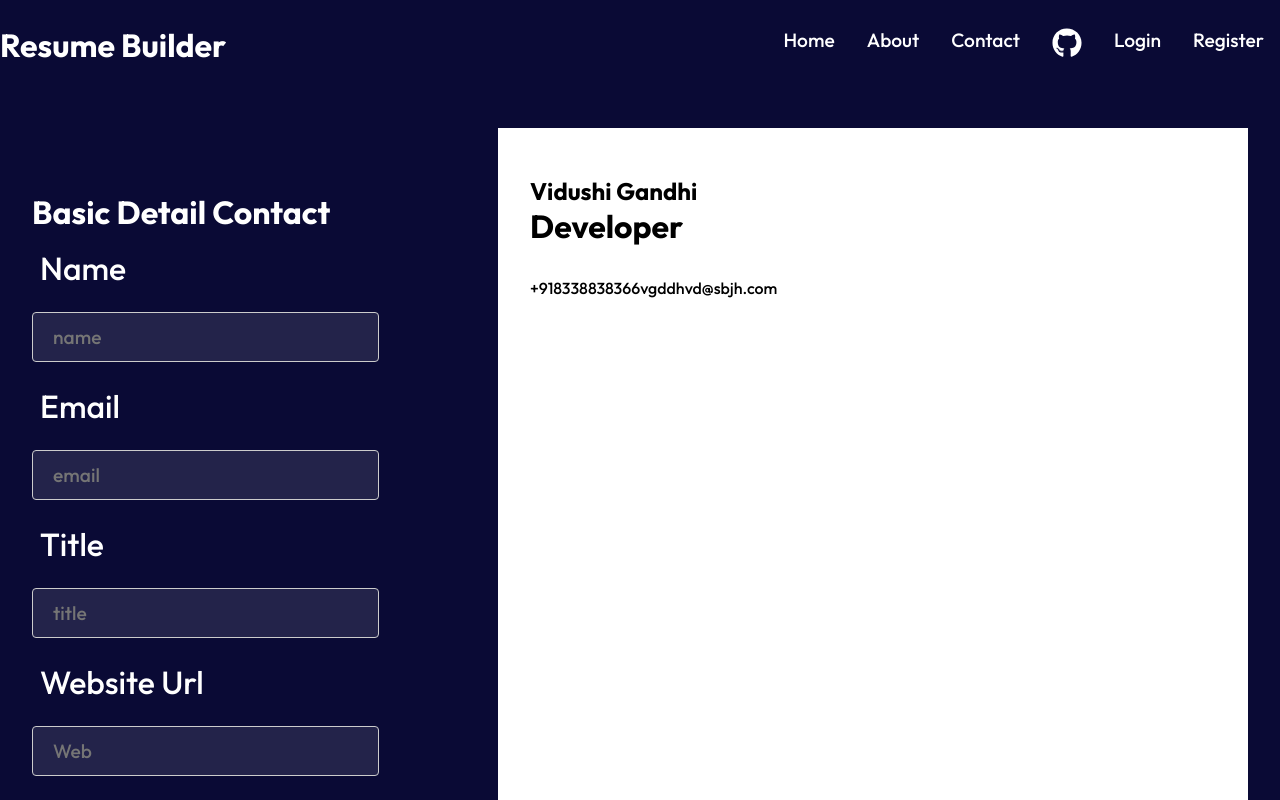
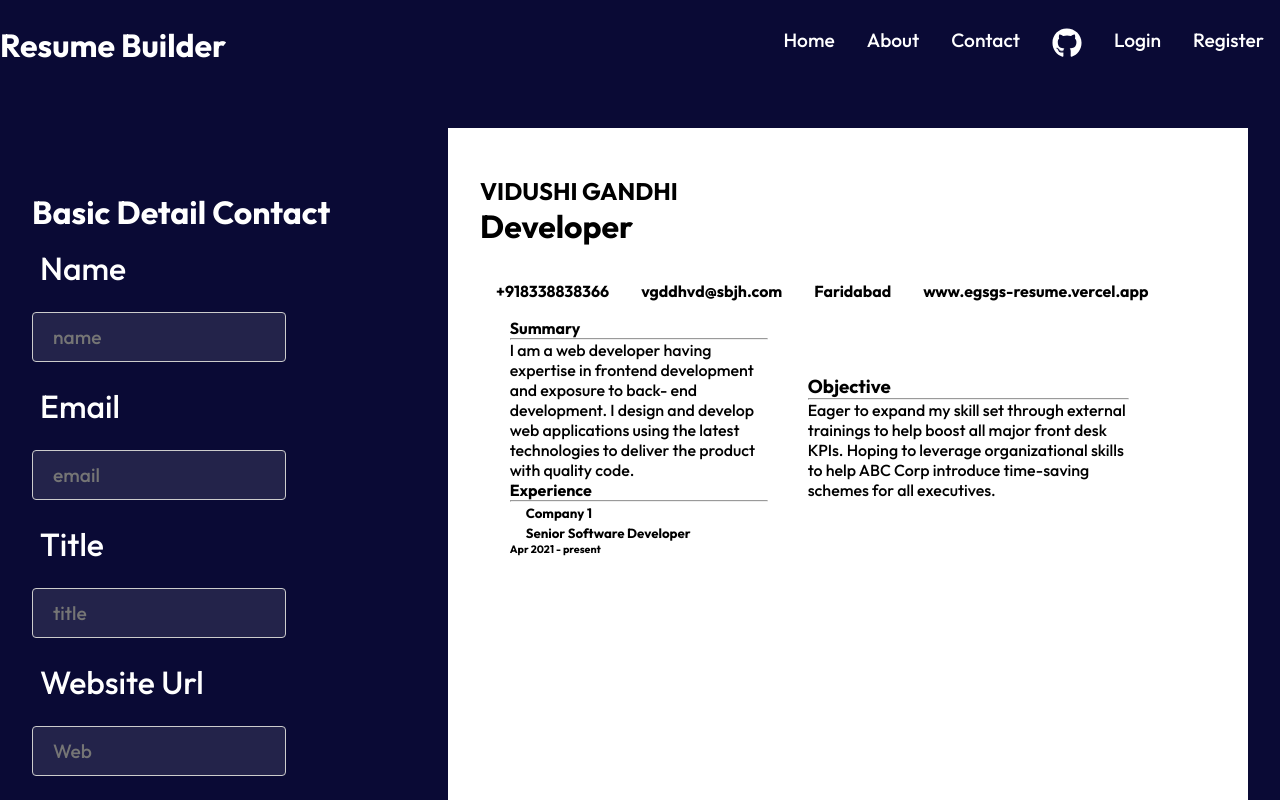
Before and after one commit to VGandhi27/Resume-Building, a React (Create React App) app: page /dashboard in a window 1280 px wide. Shown: the top 800 px of the page. Built offline with nearby package versions, Linux system fonts and the light colour scheme; a web font is replaced by a local one.

Commit message:
resume css2

```diff
--- a/src/components/Editable.js
+++ b/src/components/Editable.js
@@ -9,10 +9,41 @@ const editable = () => {
       <section className="title" >
         <h1 className='intro_name'>Vidushi Gandhi</h1>
         <h3>Developer</h3>
-        <ptopic>
-          <phone>+918338838366</phone>
-          <email>vgddhvd@sbjh.com</email>
-        </ptopic>
+        <p>
+          <h5 className='titleDesc'>+918338838366</h5>
+          <h5 className='titleDesc'>vgddhvd@sbjh.com</h5>
+          <h5 className='titleDesc'> Faridabad</h5>
+          <h5 className='titleDesc'>www.egsgs-resume.vercel.app</h5>
+        </p>
+        <main className='briefing1'>
+          <div className="left5">
+          <section className="summary">
+          <h1>Summary </h1>
+          <hr />
+        I am a web developer having expertise in frontend development and exposure to back- end development. I design and develop web applications using the latest technologies to deliver the product with quality code.
+        </section>
+        <section className="experience">
+          <h1>Experience</h1>
+          <hr />
+          <h5>Company 1</h5>
+          <h5>Senior Software Developer</h5>
+          <h6>Apr 2021 - present</h6>
+          {/* <ul>
+            <li>
+
+            </li>
+          </ul> */}
+        </section>
+
+          </div>
+          <div className="right5">
+          <section className="summary">
+          <h1>Objective </h1>
+          <hr />
+          Eager to expand my skill set through external trainings to help boost all major front desk KPIs. Hoping to leverage organizational skills to help ABC Corp introduce time-saving schemes for all executives.        </section>
+
+          </div>
+        </main>
 
       </section>
         </div>
--- a/src/components/EditableStyle.css
+++ b/src/components/EditableStyle.css
@@ -3,8 +3,8 @@
     flex-direction: column;
     padding: 2rem 2rem;
     margin-left:1rem ;
-    max-width: 750px;
-    min-width: 750px;
+    max-width: 1050px;
+    min-width: 800px;
     background-color: rgb(255, 255, 255);
     color: black;
     float: right;
@@ -25,3 +25,59 @@
 .h3{
     font-size:xx-small;
 }
+.intro_name{
+    text-transform: uppercase;
+    font-size: x-large;
+}
+
+.title h5{
+    padding:0 1rem;
+    display: inline-grid;
+}
+.briefing1{
+    width:90%;
+    margin: 0%;
+    padding: 0%;
+    display: flex;
+    align-items: center;
+    justify-content: center;
+    flex-wrap: wrap;
+    height: 100%;
+}
+.briefing1 .left5{
+    text-align: left;
+    /* margin: auto; */
+    padding: 1rem;
+    margin-right: 1.5rem;
+    max-width: 290px;
+}
+.briefing1 .right5{
+    text-align: left;
+    /* margin-left: 1rem; */
+    /* padding: 1rem; */
+    max-width: 321px;
+    float: right;
+
+}
+.briefing1 .right5 p{
+    font-size: 1.6rem;
+    margin: 0.8rem 0;
+    color: #FFFFFF;
+}
+.briefing1 .right5 ul li{
+   margin:5rem 0;
+   text-align: left;
+   font-size: large;
+   list-style: disc;
+   color: pink;
+}
+
+.briefing1 .left5 h1{
+
+    font-size: 1rem;
+}
+.briefing1 .left5 h3{
+    font-size: 2rem;
+    padding: 6px 0;
+    color: #fff;
+}
--- a/src/components/NavbarStyle.css
+++ b/src/components/NavbarStyle.css
@@ -15,7 +15,7 @@
      margin-bottom: 6rem;
 }
 
-.header .header-bg h1 ,h4 ,p,
+.header .header-bg h1 ,
 a{
  color:#fff;
  text-decoration: none;
--- a/src/components/PerInfoStyle.css
+++ b/src/components/PerInfoStyle.css
@@ -11,12 +11,11 @@ form{
     flex-direction: column;
     padding: 4rem 1rem;
     margin-left:1rem ;
-    max-width: 500px;
+    max-width: 350px;
 
 }
 
-.form h1 ,h4 ,p,
-a{
+.form h1 ,a{
  color:#fff;
  text-decoration: none;
 }
```
Also changed, not shown: src/App.css (deleted, +0 -38 lines).
